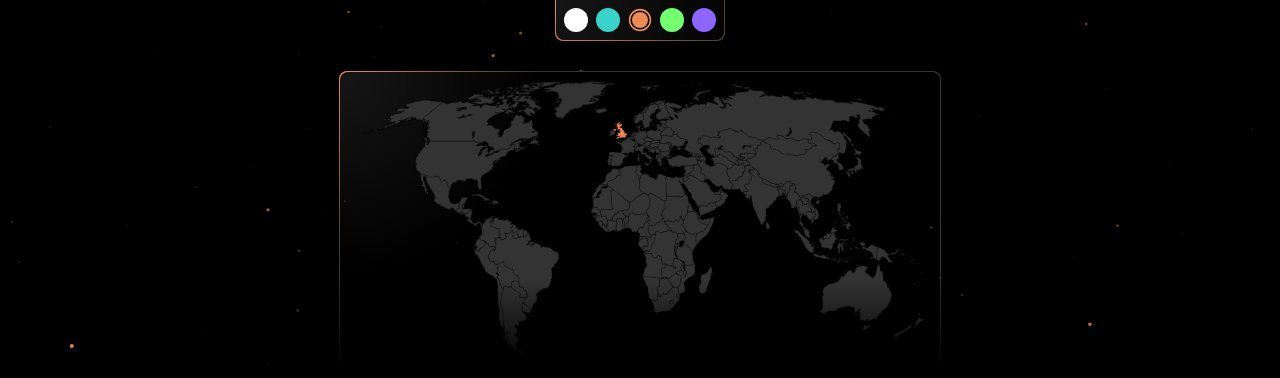
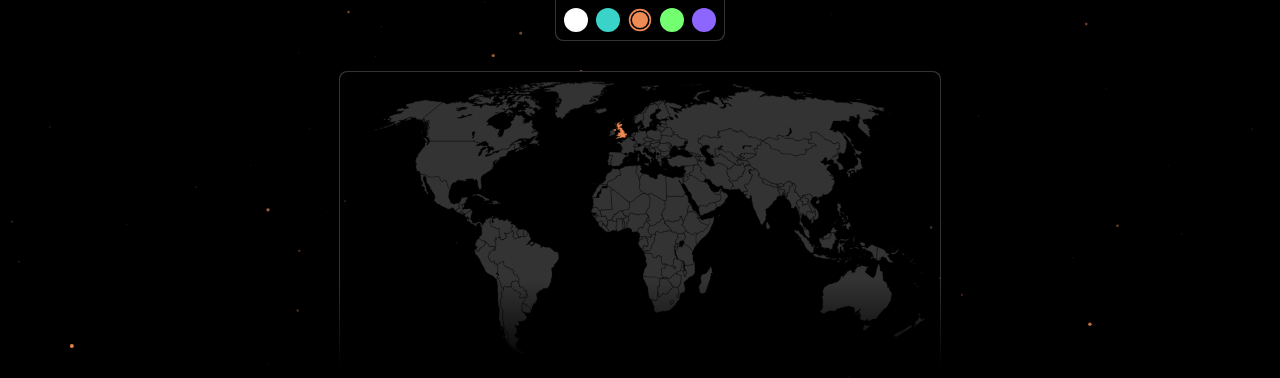
Before and after one commit to lucajmitchell/lucajmitchell.github.io, a plain HTML site: page index.html in a window 1280 px wide. Shown: the top 378 px of the page. Drawn offline with Linux system fonts and the light colour scheme.

Commit message:
Fixed borders

```diff
--- a/styles.css
+++ b/styles.css
@@ -96,8 +96,8 @@ body {
 }
 
 .fancy-border {
-  --x: 0px;
-  --y: 0px;
+  --x: -1000px;
+  --y: -1000px;
   position: relative;
   background-image: radial-gradient(
     circle at var(--x) var(--y),
```
